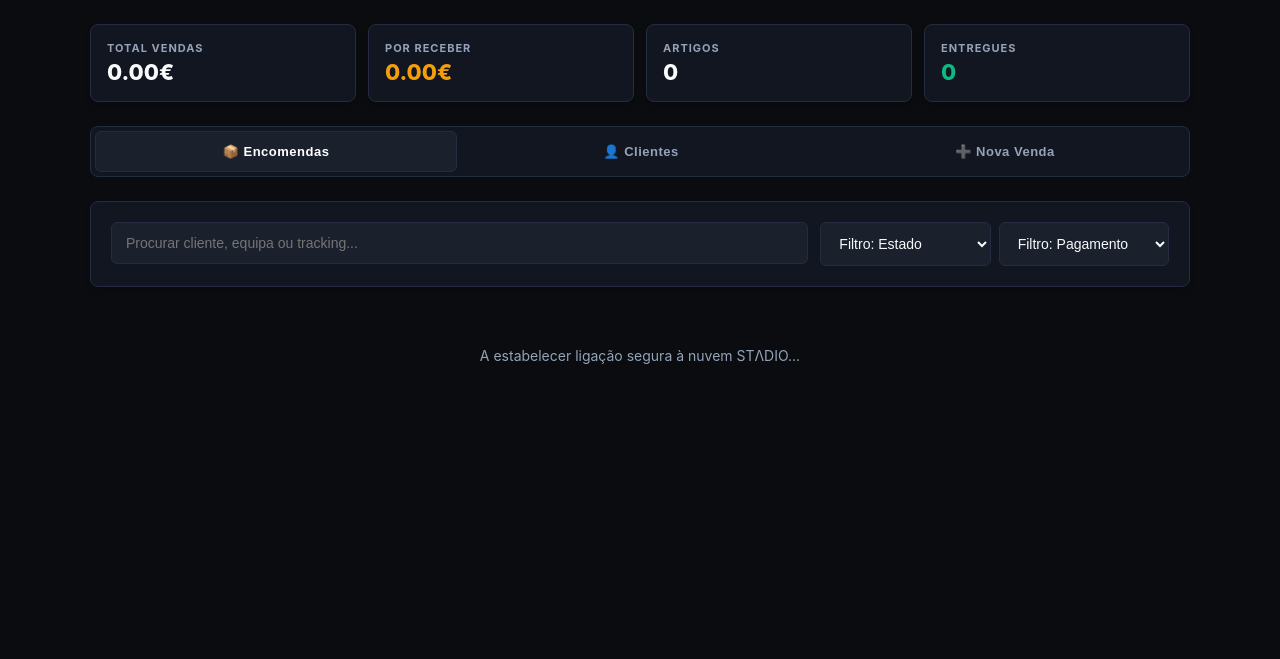
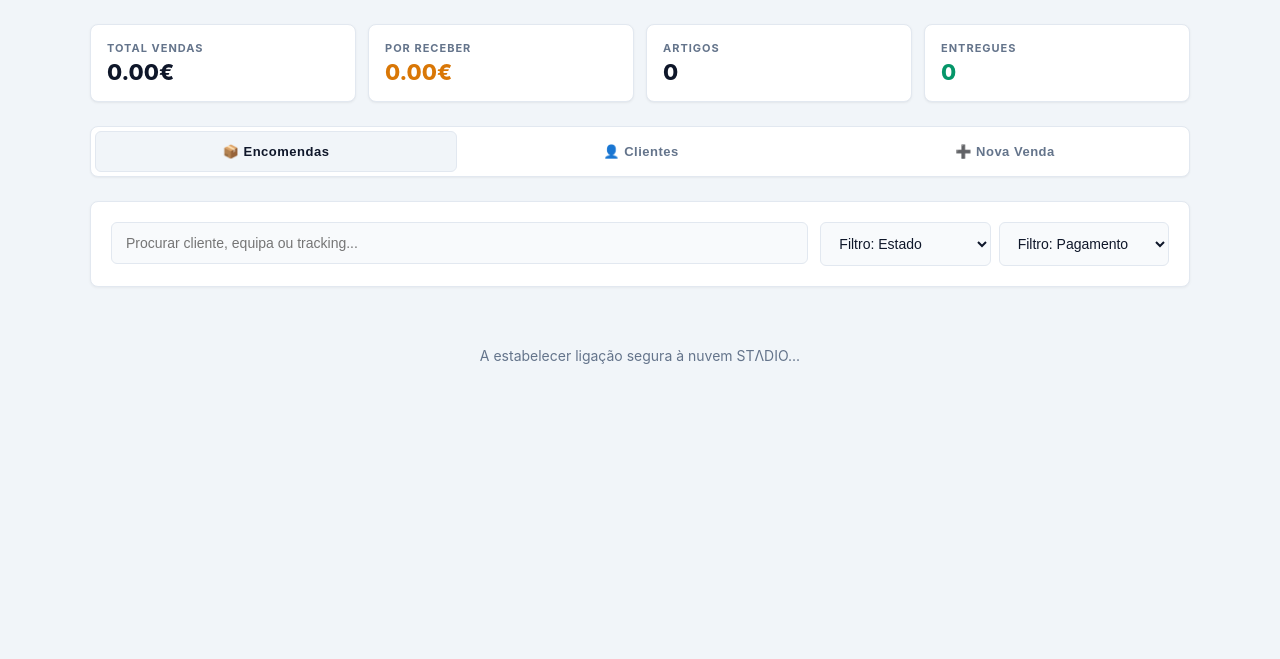
Before and after one commit to stadiopt/STADIOPT-HUB, a plain HTML site: page index.html in a window 1280 px wide. Shown: the part 141-800 px from the top of the page. Drawn offline with Linux system fonts and the light colour scheme.

Commit message:
Atualizar o index.html

```diff
--- a/index.html
+++ b/index.html
@@ -6,27 +6,26 @@
     <title>STΛDIO // Dashboard</title>
     <style>
         :root {
-            /* Paleta STΛDIO - Dark Tech Desportivo */
-            --bg-main: #0a0c10;
-            --bg-card: #121620;
-            --bg-input: #1a202c;
-            --border-color: #232d3f;
-            --text-main: #f8fafc;
-            --text-muted: #94a3b8;
-            --brand-primary: #ffffff;
-            --brand-accent: #38bdf8; /* Azul cyan desportivo para realces */
+            /* Paleta STΛDIO - Light Minimalista Desportivo */
+            --bg-main: #f1f5f9;       /* Fundo cinza muito claro */
+            --bg-card: #ffffff;       /* Cartões puramente brancos */
+            --bg-input: #f8fafc;      /* Inputs ligeiramente acinzentados */
+            --border-color: #e2e8f0;  /* Bordas finas e subtis */
+            --text-main: #0f172a;     /* Texto principal escuro (quase preto) */
+            --text-muted: #64748b;    /* Texto secundário cinza */
+            --brand-primary: #0f172a; /* Logos e títulos em preto */
+            --brand-accent: #0284c7;  /* Azul desportivo vibrante para realces e tracking */
 
-            --color-success: #10b981;
-            --color-success-bg: rgba(16, 185, 129, 0.1);
-            --color-warning: #f59e0b;
-            --color-warning-bg: rgba(245, 158, 11, 0.1);
-            --color-danger: #ef4444;
-            --color-danger-bg: rgba(239, 68, 68, 0.1);
+            --color-success: #059669;
+            --color-success-bg: rgba(5, 150, 105, 0.1);
+            --color-warning: #d97706;
+            --color-warning-bg: rgba(217, 119, 6, 0.1);
+            --color-danger: #dc2626;
+            --color-danger-bg: rgba(220, 38, 38, 0.1);
         }
 
         body {
             background-color: var(--bg-main);
-            /* Grelha removida - Fundo liso e limpo */
             margin: 0;
             padding: 16px;
             font-family: -apple-system, BlinkMacSystemFont, "Segoe UI", Roboto, sans-serif;
@@ -87,7 +86,7 @@
             display: flex;
             flex-direction: column;
             gap: 4px;
-            box-shadow: 0 4px 6px -1px rgba(0, 0, 0, 0.2);
+            box-shadow: 0 1px 3px 0 rgba(0, 0, 0, 0.05), 0 1px 2px -1px rgba(0, 0, 0, 0.05);
         }
 
         .kpi-title {
@@ -113,6 +112,7 @@
             border-radius: 8px;
             margin-bottom: 24px;
             gap: 4px;
+            box-shadow: 0 1px 2px 0 rgba(0, 0, 0, 0.05);
         }
 
         .nav-tab {
@@ -132,7 +132,7 @@
         }
 
         .nav-tab.active {
-            background: var(--bg-input);
+            background: var(--bg-main);
             color: var(--brand-primary);
             border: 1px solid var(--border-color);
         }
@@ -152,7 +152,7 @@
             border-radius: 8px;
             padding: 20px;
             margin-bottom: 20px;
-            box-shadow: 0 4px 6px -1px rgba(0, 0, 0, 0.2);
+            box-shadow: 0 1px 3px 0 rgba(0, 0, 0, 0.05);
         }
 
         .filter-row {
@@ -187,7 +187,7 @@
 
         input:focus, select:focus {
             border-color: var(--text-muted);
-            box-shadow: 0 0 0 2px rgba(255, 255, 255, 0.05);
+            background: var(--bg-card);
         }
 
         input.inline-tracking-input {
@@ -199,10 +199,12 @@
             color: var(--text-main);
             text-align: center;
             font-family: monospace;
+            font-weight: 600;
         }
 
         input.inline-tracking-input:focus {
             border-color: var(--brand-accent);
+            background: var(--bg-card);
         }
 
         /* --- CARDS GRID LAYOUT --- */
@@ -227,7 +229,7 @@
             display: flex;
             flex-direction: column;
             gap: 14px;
-            box-shadow: 0 4px 6px -1px rgba(0, 0, 0, 0.15);
+            box-shadow: 0 4px 6px -1px rgba(0, 0, 0, 0.05), 0 2px 4px -1px rgba(0, 0, 0, 0.03);
         }
 
         .card-top {
@@ -294,7 +296,7 @@
             cursor: pointer;
         }
         select.s-entregue { background: var(--color-success-bg); color: var(--color-success); border-color: transparent; }
-        select.s-encomendado { background: rgba(56, 189, 248, 0.1); color: var(--brand-accent); border-color: transparent; }
+        select.s-encomendado { background: rgba(2, 132, 199, 0.1); color: var(--brand-accent); border-color: transparent; }
         select.s-porencomendar { background: var(--color-warning-bg); color: var(--color-warning); border-color: transparent; }
 
         select.p-pago { background: var(--color-success-bg); color: var(--color-success); border-color: transparent; }
@@ -316,7 +318,7 @@
         .btn-action-delete:hover {
             background: var(--color-danger-bg);
             color: var(--color-danger);
-            border-color: rgba(239, 68, 68, 0.3);
+            border-color: rgba(220, 38, 38, 0.3);
         }
 
         /* --- CLIENTS OVERVIEW --- */
@@ -379,7 +381,7 @@
         .btn-row-remove {
             background: var(--color-danger-bg);
             color: var(--color-danger);
-            border: 1px solid rgba(239, 68, 68, 0.2);
+            border: 1px solid rgba(220, 38, 38, 0.2);
             border-radius: 6px;
             cursor: pointer;
             font-weight: bold;
@@ -401,12 +403,12 @@
 
         .btn-add-item:hover {
             border-color: var(--brand-primary);
-            background: rgba(255, 255, 255, 0.02);
+            background: rgba(0, 0, 0, 0.02);
         }
 
         .btn-submit-order {
             background: var(--brand-primary);
-            color: var(--bg-main);
+            color: var(--bg-card);
             border: none;
             padding: 16px;
             border-radius: 6px;
@@ -436,7 +438,6 @@
 
 <div class="dashboard-container">
 
-    <!-- BRAND HEADER -->
     <div class="dash-header">
         <svg class="logo-svg" viewBox="0 0 100 100">
             <path d="M50 15 L82 85 L64 85 L50 51 L36 85 L18 85 Z" />
@@ -444,7 +445,6 @@
         <h1>STΛDIO</h1>
     </div>
 
-    <!-- METRICS -->
     <div class="metrics-grid">
         <div class="kpi-card">
             <span class="kpi-title">Total Vendas</span>
@@ -464,14 +464,12 @@
         </div>
     </div>
 
-    <!-- NAVIGATION BAR -->
     <div class="navigation-bar">
         <button class="nav-tab active" onclick="switchSection('lista-sec')">📦 Encomendas</button>
         <button class="nav-tab" onclick="switchSection('clientes-sec')">👤 Clientes</button>
         <button class="nav-tab" onclick="switchSection('novo-sec')">➕ Nova Venda</button>
     </div>
 
-    <!-- SECTION 1: ORDERS -->
     <div id="lista-sec" class="tab-content active">
         <div class="clean-panel">
             <div class="filter-row">
@@ -498,7 +496,6 @@
         </div>
     </div>
 
-    <!-- SECTION 2: CLIENTS -->
     <div id="clientes-sec" class="tab-content">
         <div class="clean-panel">
             <input type="text" id="clientSearchFilter" placeholder="Filtrar por nome do cliente...">
@@ -506,7 +503,6 @@
         <div class="cards-layout" id="clientsContainer"></div>
     </div>
 
-    <!-- SECTION 3: NEW ORDER -->
     <div id="novo-sec" class="tab-content">
         <div class="clean-panel">
             <form id="orderForm">
```
